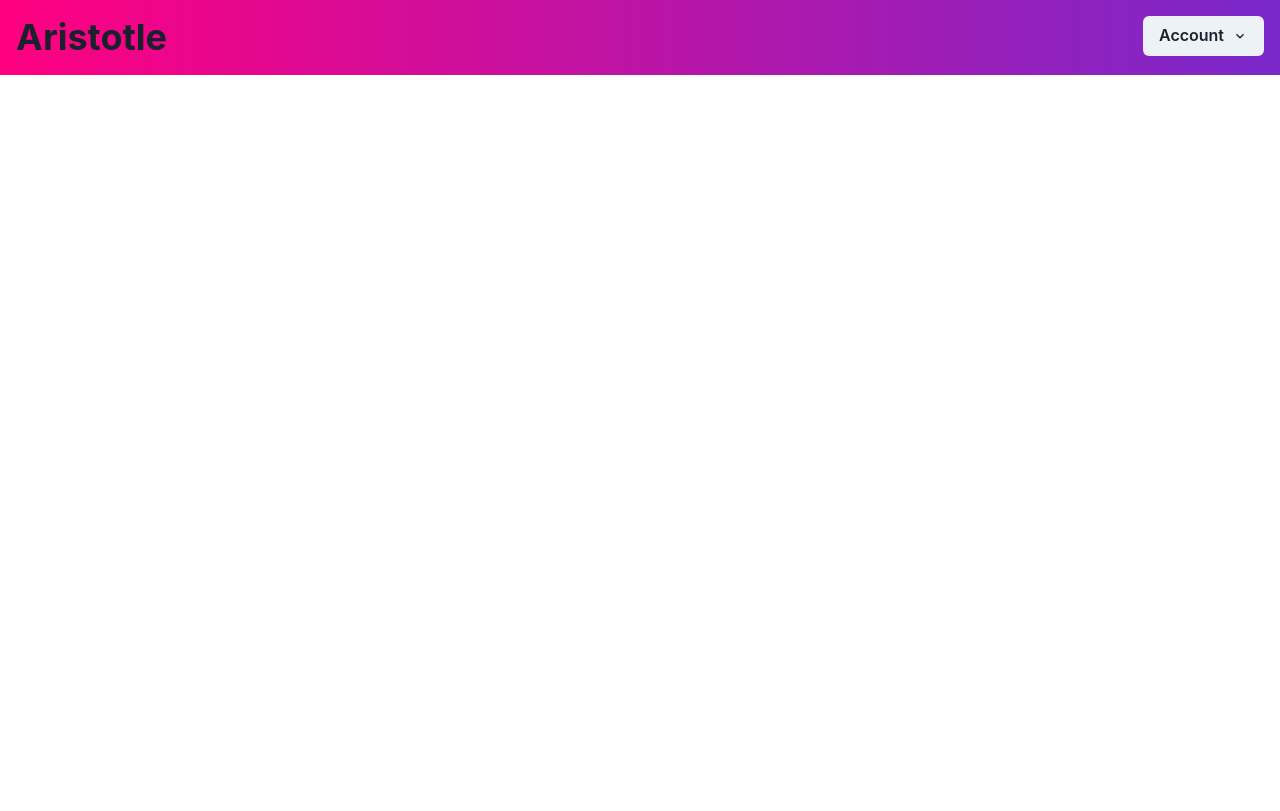
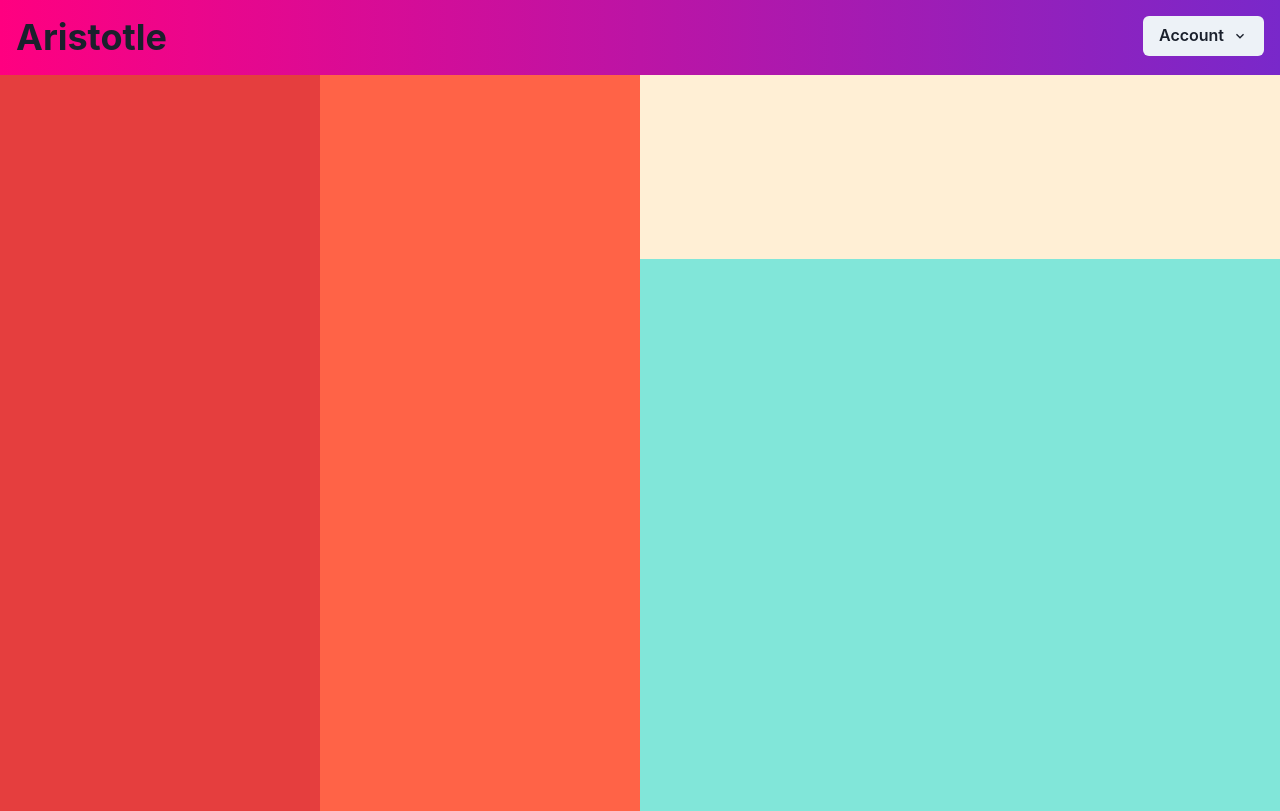
Before and after one commit to joshdelg/aristotle-app, a React (Create React App) app: page / in a window 1280 px wide. Built offline with nearby package versions, Linux system fonts and the light colour scheme.

Commit message:
Basic blocking out of UI

```diff
--- a/src/App.js
+++ b/src/App.js
@@ -1,10 +1,12 @@
 import { Heading } from "@chakra-ui/react";
 import Navbar from "./components/Navbar";
+import Dashboard from "./components/Dashboard";
 
 function App() {
   return (
     <div className="App">
-      <Navbar />
+      <Navbar style={{height: "8vh"}} />
+      <Dashboard/>
     </div>
   );
 }
--- /dev/null
+++ b/src/components/Dashboard.jsx
@@ -0,0 +1,16 @@
+import { Box, Grid, GridItem } from "@chakra-ui/react";
+
+function Dashboard() {
+    return (
+        <Box className="dashboard-container">
+            <Grid h="92vh" templateRows="repeat(4, 1fr)" templateColumns="repeat(12, 1fr)">
+                <GridItem rowSpan={4} colSpan={3} bg="red.500" />
+                <GridItem rowSpan={4} colSpan={3} bg="tomato" />
+                <GridItem rowSpan={1} colSpan={6} bg="papayawhip" />
+                <GridItem rowSpan={3} colSpan={6} bg="teal.200" />
+            </Grid>
+        </Box>
+    )
+}
+
+export default Dashboard;
--- a/src/components/Navbar.jsx
+++ b/src/components/Navbar.jsx
@@ -3,7 +3,7 @@ import { ChevronDownIcon } from "@chakra-ui/icons";
 
 function Navbar() {
     return (
-        <Flex bgGradient="linear(to-l, #7928CA, #FF0080)" justify="space-between">
+        <Flex bgGradient="linear(to-l, #7928CA, #FF0080)" justify="space-between" h="100%">
             <Box p="4">
                 <Heading size="xl">Aristotle</Heading>
             </Box>
```
Also changed, not shown: 1 other file (tests, documents, lock files or other folders).
